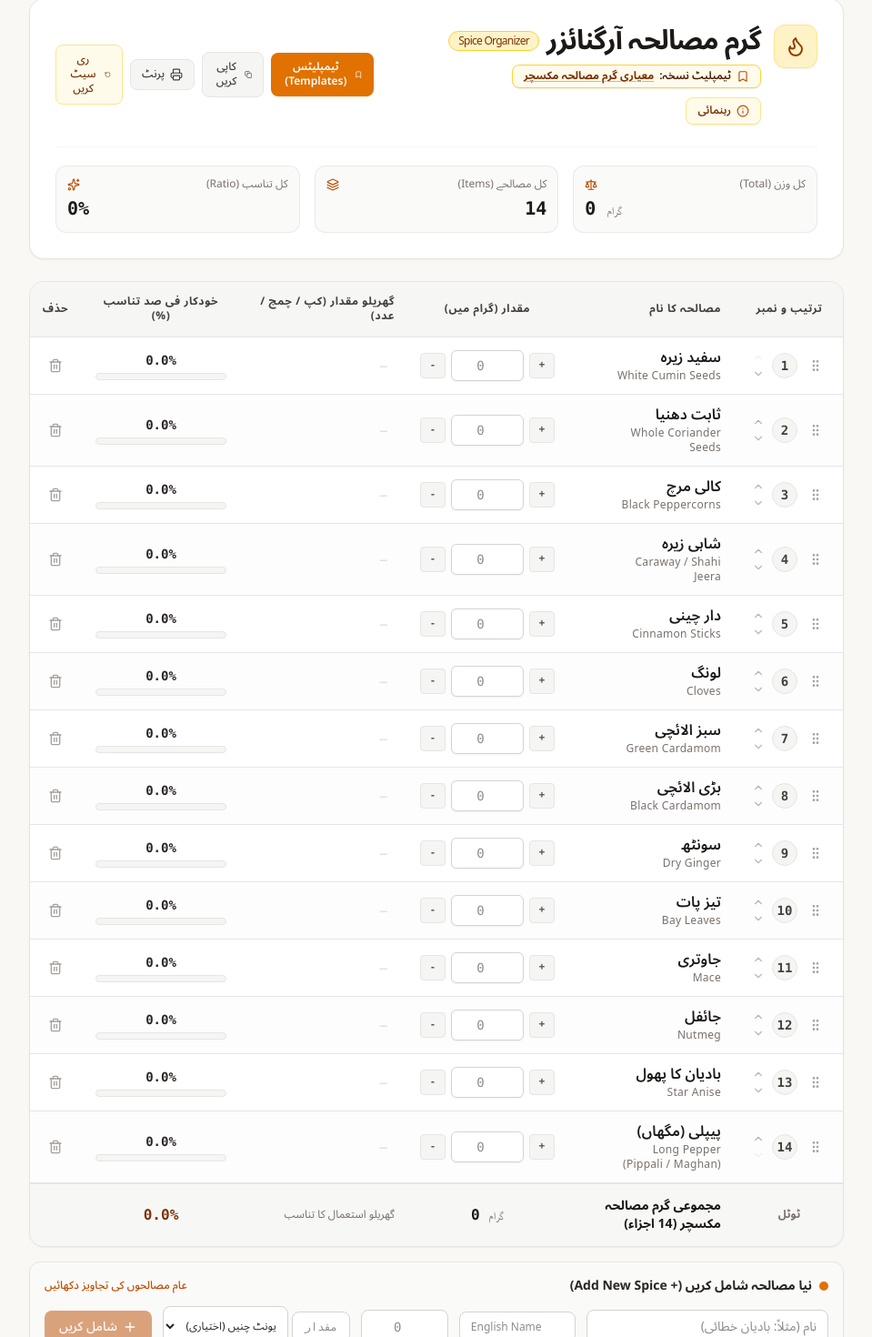
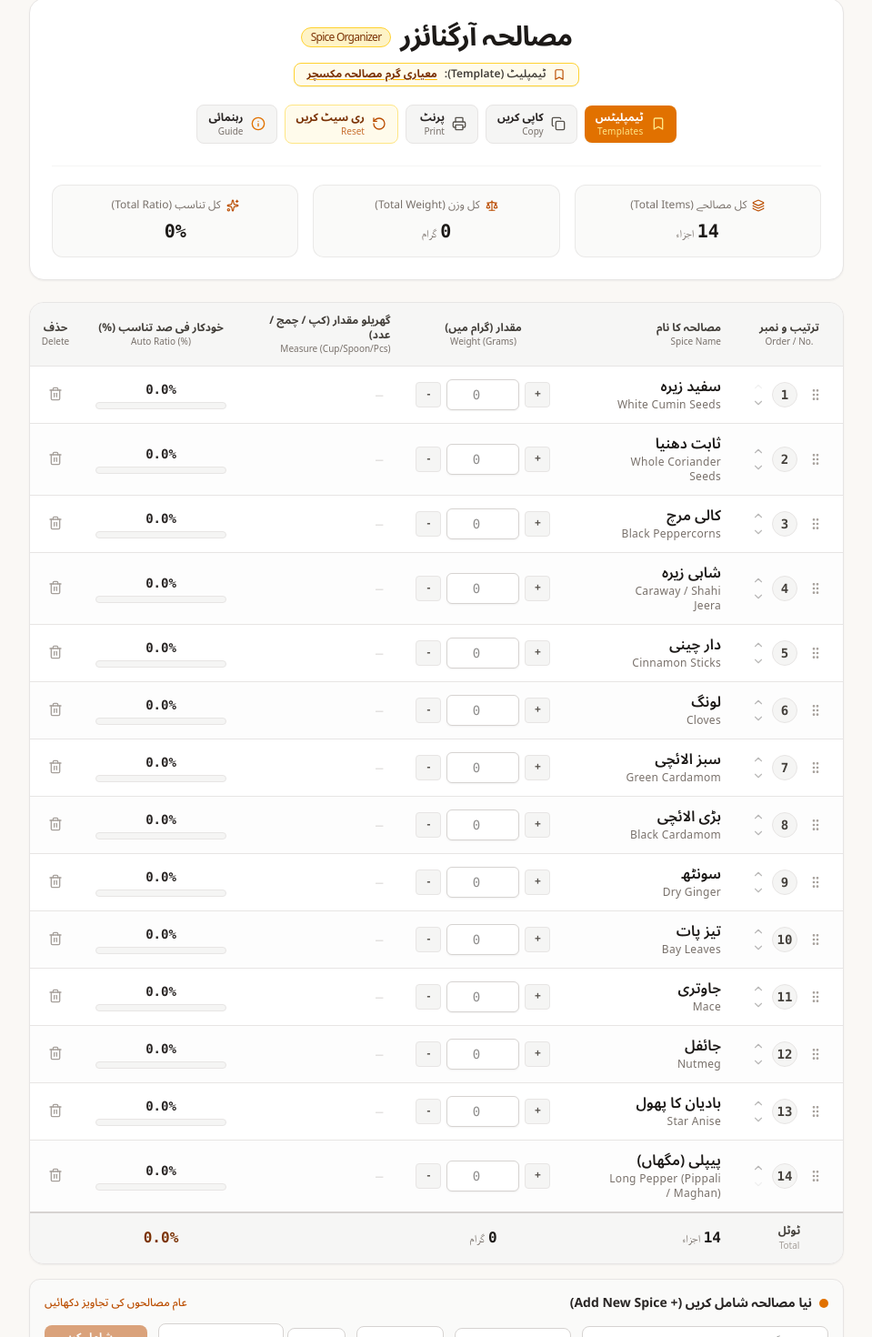
Before and after one commit to citystyle9/GaramMasala, a React (Vite) app: page / in a window 1280 px wide. Shown: the part 26-1496 px from the top of the page at 91% size, without its empty margins (160-1119 px from the left). Built offline with nearby package versions, Linux system fonts and the light colour scheme.

Commit message:
style: update header and UI button layouts
Refactor header for centered alignment and update Add Spice and Template buttons to support bilingual (Urdu/English) labels for improved accessibility.

```diff
--- a/src/App.tsx
+++ b/src/App.tsx
@@ -8,7 +8,6 @@ import {
   Copy,
   Printer,
   ArrowUpDown,
-  Flame,
   Info,
   Bookmark,
   X
@@ -336,26 +335,25 @@ export default function App() {
       <div className="max-w-4xl mx-auto">
 
         {/* Top Header Card */}
-        <header className="bg-white border border-stone-200 rounded-2xl p-5 sm:p-7 shadow-xs mb-6 print:border-b print:border-stone-300 print:rounded-none print:shadow-none print:p-2 print:mb-4">
-          <div className="flex flex-col md:flex-row md:items-center justify-between gap-4">
-            <div className="flex items-start gap-3.5">
-              <div className="w-12 h-12 rounded-xl bg-amber-100 flex items-center justify-center text-amber-800 shrink-0 shadow-xs border border-amber-200 print:hidden">
-                <Flame className="w-6 h-6" />
-              </div>
-              <div>
-                <div className="flex items-center gap-2 flex-wrap">
-                  <h1 className="text-2xl sm:text-3xl font-bold text-stone-900 tracking-tight flex items-center gap-2">
-                    <span>گرم مصالحہ آرگنائزر</span>
+        <header className="bg-white border border-stone-200 rounded-2xl p-5 sm:p-6 shadow-xs mb-6 print:border-b print:border-stone-300 print:rounded-none print:shadow-none print:p-2 print:mb-4">
+          <div className="flex flex-col items-center text-center gap-4">
+
+            {/* 1. Main Title (Centered) */}
+            <div className="flex flex-col items-center gap-2">
+              <div className="flex items-center justify-center gap-2.5 flex-wrap">
+                <h1 className="text-2xl sm:text-3xl font-bold text-stone-900 tracking-tight flex items-center gap-2.5">
+                  <span>مصالحہ آرگنائزر</span>
                   <span className="text-xs font-normal px-2.5 py-0.5 rounded-full bg-amber-100 text-amber-900 border border-amber-300 font-sans print:hidden" dir="ltr">
                     Spice Organizer
                   </span>
                 </h1>
+              </div>
 
-                  {/* Active Template Badge (Visible on screen and prominently on print) */}
+              {/* 2. Active Template Badge (Centered) */}
               {activeTemplateName && (
-                    <div className="inline-flex items-center gap-1.5 px-3 py-1 rounded-lg bg-amber-50 text-amber-950 border border-amber-300 text-xs font-semibold shadow-2xs">
+                <div className="inline-flex items-center justify-center gap-2 px-3.5 py-1 rounded-lg bg-amber-50 text-amber-950 border border-amber-300 text-xs font-medium shadow-2xs mt-0.5">
                   <Bookmark className="w-3.5 h-3.5 text-amber-700 shrink-0" />
-                      <span>ٹیمپلیٹ نسخہ:</span>
+                  <span className="text-stone-700 font-semibold">ٹیمپلیٹ (Template):</span>
                   <span className="font-bold text-amber-900 underline decoration-amber-400 underline-offset-2">
                     {activeTemplateName}
                   </span>
@@ -363,24 +361,8 @@ export default function App() {
               )}
             </div>
 
-                {/* Guidance Button (صرف رہنمائی کا بٹن، بغیر کسی اضافی تحریر کے) */}
-                <div className="mt-2.5 print:hidden">
-                  <button
-                    id="guidance-toggle-btn"
-                    type="button"
-                    onClick={() => setShowGuidanceModal(true)}
-                    className="inline-flex items-center gap-1.5 px-3 py-1.5 rounded-lg bg-amber-50 hover:bg-amber-100 text-amber-900 border border-amber-200 text-xs font-semibold transition-colors cursor-pointer shadow-2xs hover:border-amber-300"
-                    title="استعمال کی رہنمائی دیکھیں"
-                  >
-                    <Info className="w-3.5 h-3.5 text-amber-700" />
-                    <span>رہنمائی</span>
-                  </button>
-                </div>
-              </div>
-            </div>
-
-            {/* Quick Action Buttons */}
-            <div className="flex items-center gap-2 self-end md:self-center flex-wrap sm:flex-nowrap print:hidden">
+            {/* 3. Action Buttons Row (Centered) */}
+            <div className="flex items-center justify-center gap-2 flex-wrap print:hidden pt-1 w-full">
               <TemplateManager
                 currentSpices={spices}
                 templates={templates}
@@ -390,70 +372,102 @@ export default function App() {
                 onDeleteTemplate={handleDeleteTemplate}
               />
 
+              {/* Copy Button */}
               <button
                 id="copy-recipe-btn"
                 type="button"
                 onClick={handleCopySummary}
-                className="inline-flex items-center gap-1.5 px-3 py-2 text-xs font-medium bg-stone-100 hover:bg-stone-200 text-stone-700 rounded-lg transition-colors border border-stone-200 cursor-pointer"
+                className="inline-flex items-center gap-2 px-3 py-1.5 bg-stone-100 hover:bg-stone-200 text-stone-800 rounded-lg transition-all border border-stone-200 cursor-pointer text-right min-w-[84px]"
                 title="فہرست کاپی کریں"
               >
-                {copiedMessage ? <CheckCircle2 className="w-3.5 h-3.5 text-emerald-600" /> : <Copy className="w-3.5 h-3.5" />}
-                <span>{copiedMessage ? 'کاپی ہو گیا!' : 'کاپی کریں'}</span>
+                {copiedMessage ? <CheckCircle2 className="w-4 h-4 text-emerald-600 shrink-0" /> : <Copy className="w-4 h-4 text-stone-600 shrink-0" />}
+                <div className="flex flex-col items-start leading-tight">
+                  <span className="text-xs font-bold text-stone-800">{copiedMessage ? 'کاپی ہو گیا!' : 'کاپی کریں'}</span>
+                  <span className="text-[10px] text-stone-500 font-sans" dir="ltr">{copiedMessage ? 'Copied!' : 'Copy'}</span>
+                </div>
               </button>
 
+              {/* Print Button */}
               <button
                 id="print-recipe-btn"
                 type="button"
                 onClick={handlePrint}
-                className="inline-flex items-center gap-1.5 px-3 py-2 text-xs font-medium bg-stone-100 hover:bg-stone-200 text-stone-700 rounded-lg transition-colors border border-stone-200 cursor-pointer"
+                className="inline-flex items-center gap-2 px-3 py-1.5 bg-stone-100 hover:bg-stone-200 text-stone-800 rounded-lg transition-all border border-stone-200 cursor-pointer text-right min-w-[80px]"
                 title="پرنٹ کریں"
               >
-                <Printer className="w-3.5 h-3.5" />
-                <span>پرنٹ</span>
+                <Printer className="w-4 h-4 text-stone-600 shrink-0" />
+                <div className="flex flex-col items-start leading-tight">
+                  <span className="text-xs font-bold text-stone-800">پرنٹ</span>
+                  <span className="text-[10px] text-stone-500 font-sans" dir="ltr">Print</span>
+                </div>
               </button>
 
+              {/* Reset Button */}
               <button
                 id="reset-spices-btn"
                 type="button"
                 onClick={handleResetToDefault}
-                className="inline-flex items-center gap-1.5 px-3 py-2 text-xs font-medium text-amber-900 bg-amber-50 hover:bg-amber-100 rounded-lg transition-colors border border-amber-200 cursor-pointer"
+                className="inline-flex items-center gap-2 px-3 py-1.5 bg-amber-50 hover:bg-amber-100 text-amber-950 rounded-lg transition-all border border-amber-200 cursor-pointer text-right min-w-[90px]"
                 title="فارم ری سیٹ کریں (تمام اوزان صفر ہو جائیں گے)"
               >
-                <RotateCcw className="w-3.5 h-3.5" />
-                <span>ری سیٹ کریں</span>
+                <RotateCcw className="w-4 h-4 text-amber-700 shrink-0" />
+                <div className="flex flex-col items-start leading-tight">
+                  <span className="text-xs font-bold text-amber-900">ری سیٹ کریں</span>
+                  <span className="text-[10px] text-amber-700/80 font-sans" dir="ltr">Reset</span>
+                </div>
+              </button>
+
+              {/* Guidance Button - Placed at the end next to Reset button */}
+              <button
+                id="guidance-toggle-btn"
+                type="button"
+                onClick={() => setShowGuidanceModal(true)}
+                className="inline-flex items-center gap-2 px-3 py-1.5 bg-stone-100 hover:bg-amber-50 text-stone-800 hover:text-amber-900 rounded-lg transition-all border border-stone-200 hover:border-amber-300 cursor-pointer text-right min-w-[80px]"
+                title="استعمال کی رہنمائی دیکھیں"
+              >
+                <Info className="w-4 h-4 text-amber-600 shrink-0" />
+                <div className="flex flex-col items-start leading-tight">
+                  <span className="text-xs font-bold text-stone-800">رہنمائی</span>
+                  <span className="text-[10px] text-stone-500 font-sans" dir="ltr">Guide</span>
+                </div>
               </button>
             </div>
           </div>
 
-          {/* Quick Metrics Bar (3 Cards) */}
+          {/* Quick Metrics Bar (3 Cards: 1. Total Items, 2. Total Weight, 3. Total Ratio) */}
           <div className="grid grid-cols-3 gap-2.5 sm:gap-4 mt-6 pt-5 border-t border-stone-100">
-            <div className="bg-stone-50 rounded-xl p-3 border border-stone-200/80">
-              <div className="flex items-center justify-between text-xs text-stone-500 mb-1">
-                <span>کل وزن (Total)</span>
-                <Scale className="w-3.5 h-3.5 text-amber-700" />
+            {/* 1. کل مصالحے (Total Items) */}
+            <div className="bg-stone-50 rounded-xl p-3.5 border border-stone-200/80 text-center">
+              <div className="flex items-center justify-center gap-1.5 text-xs text-stone-500 mb-1.5">
+                <Layers className="w-3.5 h-3.5 text-amber-700" />
+                <span>کل مصالحے (Total Items)</span>
               </div>
-              <div className="text-lg sm:text-xl font-bold font-mono text-stone-900" dir="ltr">
-                {totalWeight} <span className="text-xs font-normal text-stone-500 font-sans">گرام</span>
+              <div className="text-lg sm:text-xl font-bold font-mono text-stone-900 flex items-baseline justify-center gap-1">
+                <span dir="ltr">{spices.length}</span>
+                <span className="text-xs font-normal text-stone-500 font-sans">اجزاء</span>
               </div>
             </div>
 
-            <div className="bg-stone-50 rounded-xl p-3 border border-stone-200/80">
-              <div className="flex items-center justify-between text-xs text-stone-500 mb-1">
-                <span>کل مصالحے (Items)</span>
-                <Layers className="w-3.5 h-3.5 text-amber-700" />
+            {/* 2. کل وزن (Total Weight) */}
+            <div className="bg-stone-50 rounded-xl p-3.5 border border-stone-200/80 text-center">
+              <div className="flex items-center justify-center gap-1.5 text-xs text-stone-500 mb-1.5">
+                <Scale className="w-3.5 h-3.5 text-amber-700" />
+                <span>کل وزن (Total Weight)</span>
               </div>
-              <div className="text-lg sm:text-xl font-bold font-mono text-stone-900">
-                {spices.length}
+              <div className="text-lg sm:text-xl font-bold font-mono text-stone-900 flex items-baseline justify-center gap-1">
+                <span dir="ltr">{totalWeight}</span>
+                <span className="text-xs font-normal text-stone-500 font-sans">گرام</span>
               </div>
             </div>
 
-            <div className="bg-stone-50 rounded-xl p-3 border border-stone-200/80">
-              <div className="flex items-center justify-between text-xs text-stone-500 mb-1">
-                <span>کل تناسب (Ratio)</span>
+            {/* 3. کل تناسب (Total Ratio) */}
+            <div className="bg-stone-50 rounded-xl p-3.5 border border-stone-200/80 text-center">
+              <div className="flex items-center justify-center gap-1.5 text-xs text-stone-500 mb-1.5">
                 <Sparkles className="w-3.5 h-3.5 text-amber-700" />
+                <span>کل تناسب (Total Ratio)</span>
               </div>
-              <div className="text-lg sm:text-xl font-bold font-mono text-stone-900" dir="ltr">
-                {totalWeight > 0 ? '100%' : '0%'}
+              <div className="text-lg sm:text-xl font-bold font-mono text-stone-900 flex items-baseline justify-center">
+                <span dir="ltr">{totalWeight > 0 ? '100%' : '0%'}</span>
               </div>
             </div>
           </div>
@@ -503,24 +517,42 @@ export default function App() {
           <div className="overflow-x-auto">
             <table className="w-full text-right border-collapse">
               <thead>
-                <tr className="bg-stone-100/90 text-stone-700 text-xs font-bold border-b border-stone-200 uppercase tracking-wider">
-                  <th scope="col" className="py-3.5 px-3 sm:px-4 text-center w-28">
-                    ترتیب و نمبر
+                <tr className="bg-stone-100/90 text-stone-700 text-xs font-bold border-b border-stone-200">
+                  <th scope="col" className="py-3 px-3 sm:px-4 text-center w-28">
+                    <div className="flex flex-col items-center">
+                      <span>ترتیب و نمبر</span>
+                      <span className="text-[10px] font-normal text-stone-500 font-sans" dir="ltr">Order / No.</span>
+                    </div>
                   </th>
-                  <th scope="col" className="py-3.5 px-4">
-                    مصالحہ کا نام
+                  <th scope="col" className="py-3 px-4">
+                    <div className="flex flex-col items-start">
+                      <span>مصالحہ کا نام</span>
+                      <span className="text-[10px] font-normal text-stone-500 font-sans" dir="ltr">Spice Name</span>
+                    </div>
                   </th>
-                  <th scope="col" className="py-3.5 px-4 text-center w-36">
-                    مقدار (گرام میں)
+                  <th scope="col" className="py-3 px-4 text-center w-36">
+                    <div className="flex flex-col items-center">
+                      <span>مقدار (گرام میں)</span>
+                      <span className="text-[10px] font-normal text-stone-500 font-sans" dir="ltr">Weight (Grams)</span>
+                    </div>
                   </th>
-                  <th scope="col" className="py-3.5 px-3 text-right min-w-[170px]">
-                    گھریلو مقدار (کپ / چمچ / عدد)
+                  <th scope="col" className="py-3 px-3 text-right min-w-[170px]">
+                    <div className="flex flex-col items-start">
+                      <span>گھریلو مقدار (کپ / چمچ / عدد)</span>
+                      <span className="text-[10px] font-normal text-stone-500 font-sans" dir="ltr">Measure (Cup/Spoon/Pcs)</span>
+                    </div>
                   </th>
-                  <th scope="col" className="py-3.5 px-4 text-center w-44">
-                    خودکار فی صد تناسب (%)
+                  <th scope="col" className="py-3 px-4 text-center w-44">
+                    <div className="flex flex-col items-center">
+                      <span>خودکار فی صد تناسب (%)</span>
+                      <span className="text-[10px] font-normal text-stone-500 font-sans" dir="ltr">Auto Ratio (%)</span>
+                    </div>
                   </th>
-                  <th scope="col" className="py-3.5 px-3 text-center w-14 print:hidden">
-                    حذف
+                  <th scope="col" className="py-3 px-3 text-center w-14 print:hidden">
+                    <div className="flex flex-col items-center">
+                      <span>حذف</span>
+                      <span className="text-[10px] font-normal text-stone-500 font-sans" dir="ltr">Delete</span>
+                    </div>
                   </th>
                 </tr>
               </thead>
@@ -557,20 +589,29 @@ export default function App() {
               </tbody>
               {spices.length > 0 && (
                 <tfoot>
-                  <tr className="bg-stone-100/80 font-bold text-stone-900 border-t-2 border-stone-200">
-                    <td className="py-3.5 px-4 text-center text-xs text-stone-500">
-                      ٹوٹل
+                  <tr className="bg-stone-100/90 font-bold text-stone-900 border-t-2 border-stone-300">
+                    <td className="py-3 px-3 sm:px-4 text-center">
+                      <div className="flex flex-col items-center">
+                        <span className="text-xs text-stone-700">ٹوٹل</span>
+                        <span className="text-[10px] font-normal text-stone-400 font-sans" dir="ltr">Total</span>
+                      </div>
                     </td>
                     <td className="py-3.5 px-4 text-sm">
-                      مجموعی گرم مصالحہ مکسچر ({spices.length} اجزاء)
+                      <div className="flex items-baseline gap-1 font-mono text-base font-bold text-stone-900">
+                        <span dir="ltr">{spices.length}</span>
+                        <span className="text-xs font-normal text-stone-500 font-sans">اجزاء</span>
+                      </div>
                     </td>
-                    <td className="py-3.5 px-4 text-center font-mono text-base" dir="ltr">
-                      {totalWeight} <span className="text-xs font-normal text-stone-500 font-sans">گرام</span>
+                    <td className="py-3.5 px-4 text-center" dir="ltr">
+                      <div className="flex items-baseline justify-center gap-1 font-mono text-base font-bold text-stone-900">
+                        <span className="text-xs font-normal text-stone-500 font-sans">گرام</span>
+                        <span>{totalWeight}</span>
+                      </div>
                     </td>
-                    <td className="py-3.5 px-3 text-right text-xs text-stone-500 font-normal">
-                      گھریلو استعمال کا تناسب
+                    <td className="py-3.5 px-3 text-right">
+                      {/* Empty: گھریلو استعمال کا تناسب والی غیر ضروری تحریر ہٹا دی گئی ہے */}
                     </td>
-                    <td className="py-3.5 px-4 text-center font-mono text-base text-amber-900">
+                    <td className="py-3.5 px-4 text-center font-mono text-base text-amber-900 font-bold" dir="ltr">
                       {totalWeight > 0 ? '100.0%' : '0.0%'}
                     </td>
                     <td className="py-3.5 px-3 print:hidden"></td>
--- a/src/components/AddSpiceForm.tsx
+++ b/src/components/AddSpiceForm.tsx
@@ -154,10 +154,13 @@ export const AddSpiceForm: React.FC<AddSpiceFormProps> = ({ onAddSpice }) => {
           id="submit-add-spice"
           type="submit"
           disabled={!name.trim()}
-          className="inline-flex items-center justify-center gap-1.5 px-4 py-2 bg-amber-700 hover:bg-amber-800 disabled:opacity-50 text-white rounded-lg text-sm font-medium transition-colors shadow-xs cursor-pointer"
+          className="inline-flex items-center justify-center gap-1.5 px-4 py-1.5 bg-amber-700 hover:bg-amber-800 disabled:opacity-50 text-white rounded-lg transition-all shadow-xs cursor-pointer text-right min-w-[100px]"
         >
-          <Plus className="w-4 h-4" />
-          <span>شامل کریں</span>
+          <Plus className="w-4 h-4 shrink-0" />
+          <div className="flex flex-col items-start leading-tight">
+            <span className="text-xs font-bold">شامل کریں</span>
+            <span className="text-[10px] text-amber-200 font-sans" dir="ltr">Add Spice</span>
+          </div>
         </button>
       </form>
 
--- a/src/components/TemplateManager.tsx
+++ b/src/components/TemplateManager.tsx
@@ -59,16 +59,21 @@ export const TemplateManager: React.FC<TemplateManagerProps> = ({
         id="open-templates-btn"
         type="button"
         onClick={() => setIsOpen(!isOpen)}
-        className="inline-flex items-center gap-1.5 px-3 py-2 text-xs font-semibold bg-amber-600 hover:bg-amber-700 text-white rounded-lg transition-colors shadow-xs cursor-pointer"
+        className="inline-flex items-center gap-2 px-3 py-1.5 bg-amber-600 hover:bg-amber-700 text-white rounded-lg transition-all shadow-xs cursor-pointer text-right"
         title="ٹیمپلیٹ محفوظ کریں یا محفوظ شدہ نسخہ لوڈ کریں"
       >
-        <Bookmark className="w-3.5 h-3.5" />
-        <span>ٹیمپلیٹس (Templates)</span>
-        {templates.length > 0 && (
-          <span className="bg-amber-800 text-amber-100 text-[10px] font-bold px-1.5 py-0.2 rounded-full font-mono">
-            {templates.length}
-          </span>
-        )}
+        <Bookmark className="w-4 h-4 shrink-0 text-amber-200" />
+        <div className="flex flex-col items-start leading-tight">
+          <div className="flex items-center gap-1.5">
+            <span className="text-xs font-bold">ٹیمپلیٹس</span>
+            {templates.length > 0 && (
+              <span className="bg-amber-800/90 text-amber-100 text-[10px] font-bold px-1.5 py-0.2 rounded-full font-mono">
+                {templates.length}
+              </span>
+            )}
+          </div>
+          <span className="text-[10px] text-amber-200 font-sans tracking-wide" dir="ltr">Templates</span>
+        </div>
       </button>
 
       {/* Popover / Modal Dropdown */}
```
Lines whose indentation alone changed are shown as unchanged.
